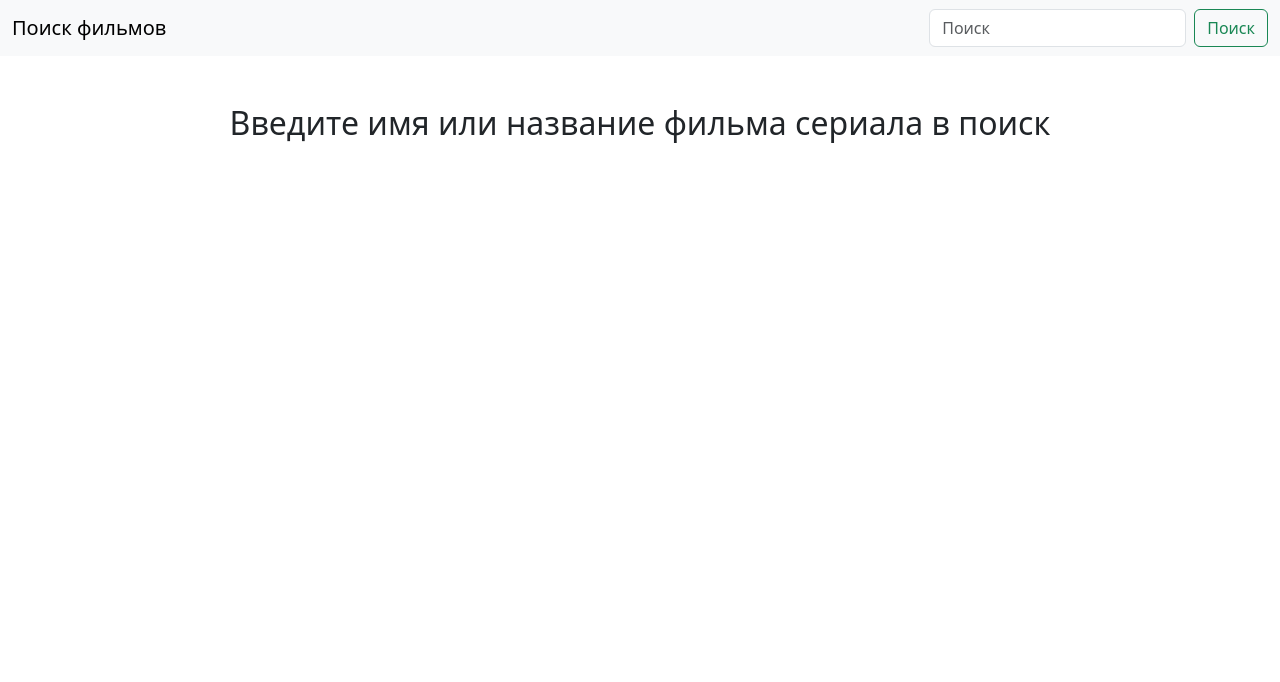
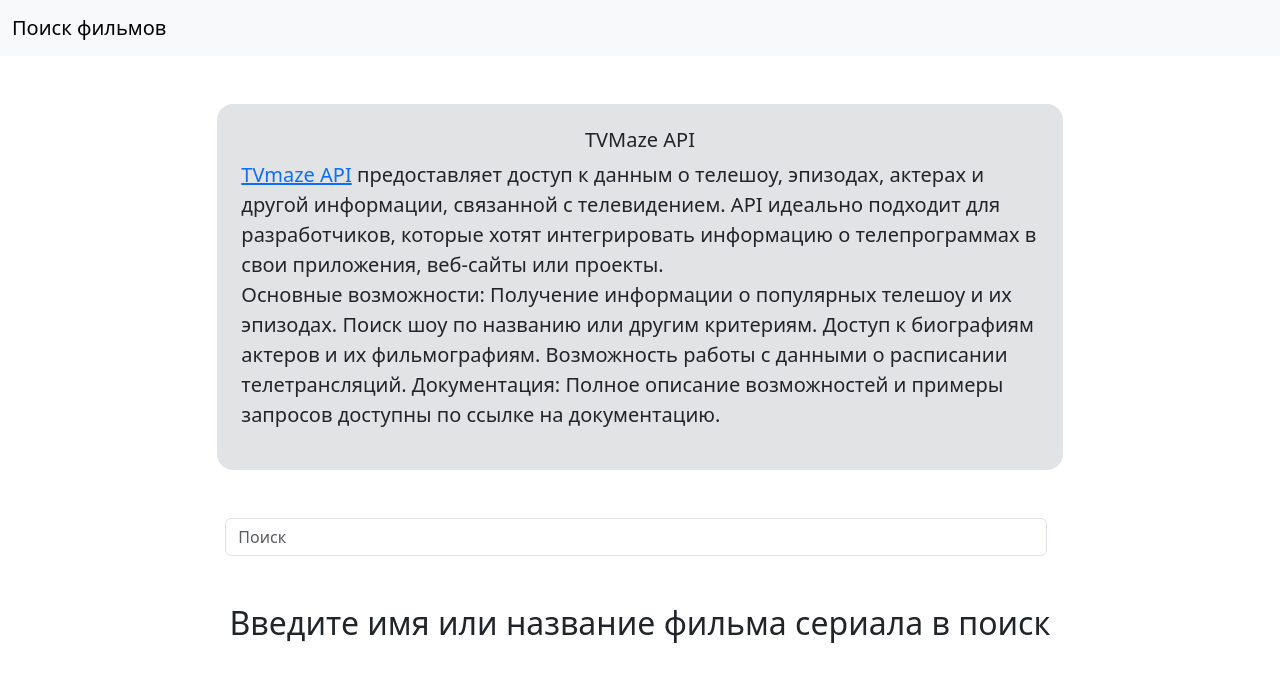
Before and after one commit to iamaidar/financial_tracker, a plain HTML site: page index.html in a window 1280 px wide. Drawn offline with nearby package versions, Linux system fonts and the light colour scheme.

Commit message:
Changed style of main page

```diff
--- a/index.html
+++ b/index.html
@@ -14,18 +14,43 @@
         <nav class="navbar bg-body-tertiary">
             <div class="container-fluid">
               <a class="navbar-brand" style="cursor: pointer;">Поиск фильмов</a>
-              <form class="d-flex" role="search">
-                <input id="searchInput" class="form-control me-2 shadow-none" type="search" placeholder="Поиск" aria-label="Search" required>
-                <button id="searchBtn" class="btn btn-outline-success" type="submit">Поиск</button>
-              </form>
             </div>
           </nav>
     </header>
 
-    <h2 id="page-title" class="text-center mt-5 mb-3"></h2>
+    <div class="row">
+        <div class="col-8 mx-auto">
+            <div class="mb-5 rounded-4 bg-secondary-subtle p-4">
+                <h5 class="text-center">TVMaze API</h5>
+                <p class="" style="font-size: 20px;">
+                    <a href="https://www.tvmaze.com/api">TVmaze API</a> предоставляет доступ к данным о телешоу, эпизодах, актерах и другой информации, связанной с телевидением. API идеально подходит для разработчиков, которые хотят интегрировать информацию о телепрограммах в свои приложения, веб-сайты или проекты.
+                    <br>
+                    Основные возможности:
+                    Получение информации о популярных телешоу и их эпизодах.
+                    Поиск шоу по названию или другим критериям.
+                    Доступ к биографиям актеров и их фильмографиям.
+                    Возможность работы с данными о расписании телетрансляций.
+                    Документация:
+                    Полное описание возможностей и примеры запросов доступны по ссылке на документацию.
+                </p>
+            </div>
+        </div>
+    </div>
 
-    <div id="main" class="row m-0">
-        <div class="col-10 mx-auto p-0" id="movie-container"></div>
+    <div class="row m-0">
+        <div class="col-8 mx-auto">
+            <div>
+                <form class="d-flex" role="search">
+                    <input id="searchInput" class="form-control me-2 shadow-none" type="search" placeholder="Поиск" aria-label="Search" required>
+                </form>
+            </div>
+
+            <h2 id="page-title" class="text-center mt-5 mb-3"></h2>
+
+            <div id="main" class="row m-0">
+                <div class="" id="movie-container"></div>
+            </div>
+        </div>
     </div>
 
     <script src="https://code.jquery.com/jquery-3.7.1.js" integrity="sha256-eKhayi8LEQwp4NKxN+CfCh+3qOVUtJn3QNZ0TciWLP4=" crossorigin="anonymous"></script>
@@ -81,7 +106,7 @@
                                             <h5 class="my-3">About</h5>
                                         </div>
                                         <div class="row d-flex justify-content-center justify-content-lg-start">
-                                            <div class="col-5">
+                                            <div class="col-6">
                                                 <table class="table table-borderless table-secondary">
                                                     <tr>
                                                         <td class="fw-semibold">Тип</td>
@@ -160,7 +185,7 @@
             $('#searchInput').val('');
         });
 
-        $('#searchBtn').click(function(event) {
+        $('#searchInput').on('input', function(event) {
             event.preventDefault();
             let query = $('#searchInput').val();
 
```
